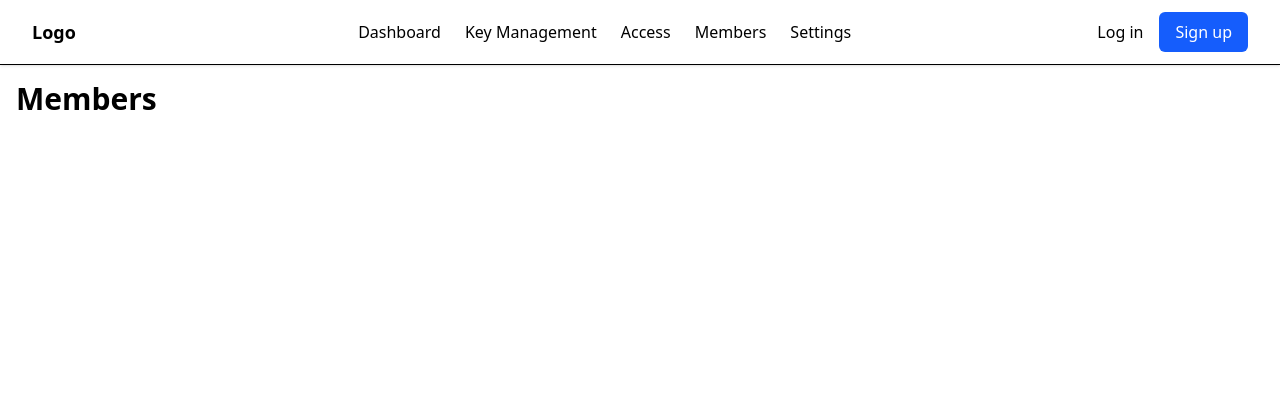
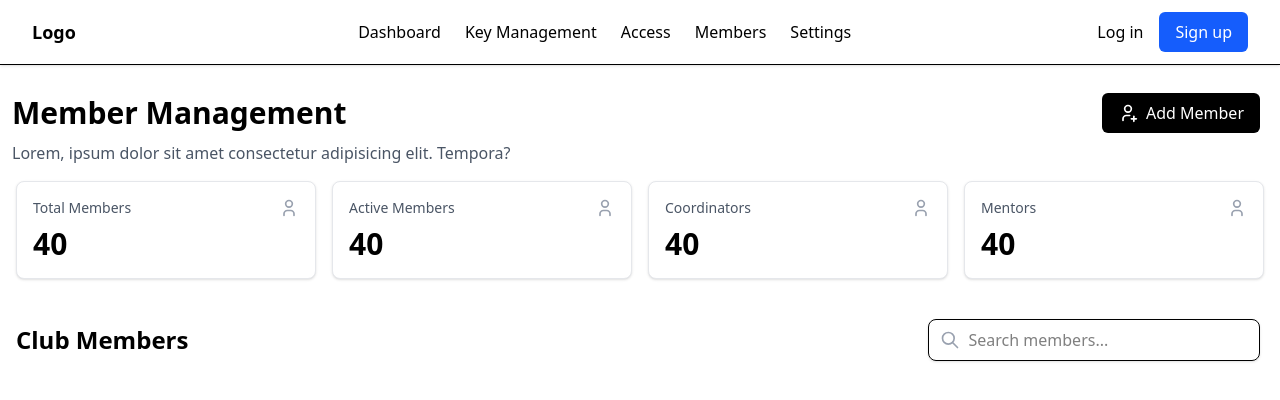
Before and after one commit to JapneetSinghKohli/CardAutomationWeb, a React (Vite) app in the folder tst/: page /members in a window 1280 px wide. Shown: the top 400 px of the page. Built offline with nearby package versions, Linux system fonts and the light colour scheme.

Commit message:
Members page

```diff
--- a/tst/data.json
+++ b/tst/data.json
@@ -35,6 +35,28 @@
             "time": "2 hours ago"
         }
 
-  ]
-
+    ],
+    "robo_club_members": [
+        {
+            "name": "Japneet",
+            "role": "Member",
+            "email": "email1",
+            "active": true,
+            "Joined": "2022"
+        },
+        {
+            "name": "Akshadeep",
+            "role": "Coordinator",
+            "email": "email2",
+            "active": true,
+            "Joined": "2021"
+        },
+        {
+            "name": "Piyush Roy",
+            "role": "Mentor",
+            "email": "email3",
+            "active": false,
+            "Joined": "2019"
+        }
+    ]
 }
--- a/tst/src/components/Members.jsx
+++ b/tst/src/components/Members.jsx
@@ -1,9 +1,99 @@
 import React from 'react'
+import {useState, useEffect} from "react";
+import { IconUserPlus,IconUser,IconSearch,IconMail,IconCalendar } from '@tabler/icons-react';
+
+
+function SummaryCard({ title, value,txtcolor }) {
+  return (
+    <div className="w-full rounded-lg border border-gray-200 bg-white p-4 shadow-sm">
+      <div className="flex items-center justify-between">
+        <h3 className="text-sm font-medium text-gray-600">{title}</h3>
+        <IconUser className="h-5 w-5 text-gray-400 " />
+      </div>
+
+      <p className={`mt-2 text-3xl font-bold text-black}`}>{value}</p>
+
+
+    </div>
+  );
+}
+
+
+
+
 
 function Members() {
+  const [data, setData]=useState(null);
+
+  useEffect(()=>{
+    fetch("/data.json")
+      .then((res)=>res.json())
+      .then((json)=>setData(json));
+  }, [data]);
+
+  if (data==null){
+    return <p className="p-4">Loading...</p>;
+  }
+
+
   return (
-    <div className='text-3xl font-bold text-black p-4'>
-      Members
+    <div>
+      <div className='flex items-center justify-between ml-3 mt-7'>
+         <div className=' text-3xl font-bold text-black'>
+            Member Management
+         </div>
+         <button className=' hidden md:flex md:bg-black md:mr-5 md:text-white md:px-4 md:py-2 md:rounded-md md:hover:cursor-pointer md:hover:bg-gray-600'>
+            <div className='flex items-center space-x-2'>
+                <IconUserPlus size={20}/>
+                <p className='text-md font-medium'>
+                  Add Member
+                </p>
+            </div>
+         </button>
+      </div>
+      <p className='ml-3 mt-2 text-md text-gray-600'>
+        Lorem, ipsum dolor sit amet consectetur adipisicing elit. Tempora?
+      </p>
+      <div className="grid grid-cols-2 gap-4 p-4 md:grid-cols-2 lg:grid-cols-4" >
+        <SummaryCard
+          title="Total Members"
+          value="40"
+          // txtcolor="text-black"
+        />
+        <SummaryCard
+          title="Active Members"
+          value="40"
+          // txtcolor="text-green-600"
+        />
+        <SummaryCard
+          title="Coordinators"
+          value="40"
+          // txtcolor="text-blue-600"
+        />
+        <SummaryCard
+          title="Mentors"
+          value="40"
+          // txtcolor="text-black"
+        />
+      </div>
+      <div className=" flex flex-col md:flex-row items-center md:justify-between mt-2">
+        <p className="w-full p-1 pl-4 text-2xl font-bold text-black">
+          Club Members
+        </p>
+        <div className=" w-full md:w-4/10  mx-auto px-5 py-4">
+          <div className="relative">
+            <IconSearch className="absolute left-3 top-1/4 text-gray-400 h-5 w-5" />
+            <input
+            type="text"
+            placeholder="Search members..."
+            name="member_search"
+            className="w-full pl-10 pr-4 py-2 border rounded-lg shadow-sm focus:outline-none focus:ring-2 focus:ring-blue-500 focus:border-blue-500"
+            />
+          </div>
+        </div>
+      </div>
+
+
     </div>
   )
 }
--- a/tst/src/components/Navb.jsx
+++ b/tst/src/components/Navb.jsx
@@ -28,14 +28,14 @@ export default function Navbar() {
               <button className="hover:text-blue-600 hover:cursor-pointer">Access</button>
               {dropdownOpen && (
                 <div className="absolute left-[-50px] mt-0 w-45 bg-white shadow-lg rounded-md p-2">
-                  <a href="#" className="block px-4 py-2 hover:text-blue-600 hover:cursor-pointer hover:bg-gray-100">Access Logs</a>
-                  <a href="#" className="block px-4 py-2 hover:text-blue-600 hover:cursor-pointer hover:bg-gray-100">Access Requests</a>
+                  <a href="#" className="block px-4 py-2 hover:text-blue-600 border-b-1 border-b-gray-200 hover:cursor-pointer hover:bg-gray-100">Access Logs</a>
+                  <a href="#" className="block px-4 py-2 hover:text-blue-600 border-b-1 border-b-gray-200 hover:cursor-pointer hover:bg-gray-100">Access Requests</a>
                   <a href="#" className="block px-4 py-2 hover:text-blue-600 hover:cursor-pointer hover:bg-gray-100">NFC Access</a>
                 </div>
               )}
             </div>
 
-            <NavLink to="/members" href="#" className="hover:text-blue-600">Members</NavLink>
+            <NavLink to="/members" className="hover:text-blue-600">Members</NavLink>
             <a href="#" className="hover:text-blue-600">Settings</a>
           </div>
 
@@ -59,28 +59,28 @@ export default function Navbar() {
       {/* Mobile Menu */}
       {isOpen && (
         <div className="md:hidden px-4 pb-4 space-y-2">
-          <a href="#" className="block hover:text-blue-600">Dashboard</a>
-          <a href="#" className="block hover:text-blue-600">Key Management</a>
+          <NavLink to="/" href="#" className="block border-b-1 border-b-gray-400 hover:text-blue-600">Dashboard</NavLink>
+          <a href="#" className="block border-b-1 border-b-gray-400 hover:text-blue-600">Key Management</a>
 
           {/* Dropdown (clickable for mobile) */}
           <div>
             <button
               onClick={() => setDropdownOpen(!dropdownOpen)}
-              className="w-full text-left hover:text-blue-600"
+              className="w-full border-b-1 border-b-gray-400 text-left hover:text-blue-600"
             >
               Access
             </button>
             {dropdownOpen && (
               <div className="ml-4 space-y-1">
-                <a href="#" className="block hover:text-blue-600">Access Logs</a>
-                <a href="#" className="block hover:text-blue-600">Access Requests</a>
+                <a href="#" className="block border-b-1 border-b-gray-400 hover:text-blue-600">Access Logs</a>
+                <a href="#" className="block border-b-1 border-b-gray-400 hover:text-blue-600">Access Requests</a>
                 <a href="#" className="block hover:text-blue-600">NFC Access</a>
               </div>
             )}
           </div>
 
-          <a href="#" className="block hover:text-blue-600">Members</a>
-          <a href="#" className="block hover:text-blue-600">Settings</a>
+          <NavLink to="/members" href="#" className="block border-b-1 border-b-gray-400 hover:text-blue-600">Members</NavLink>
+          <a href="#" className="block border-b-1 border-b-gray-400 hover:text-blue-600">Settings</a>
 
           <div className="pt-2 flex space-x-4">
             <button className="hover:text-blue-600 border-blue-600 border-2 px-4 py-2 rounded-md">Log in</button>
```
